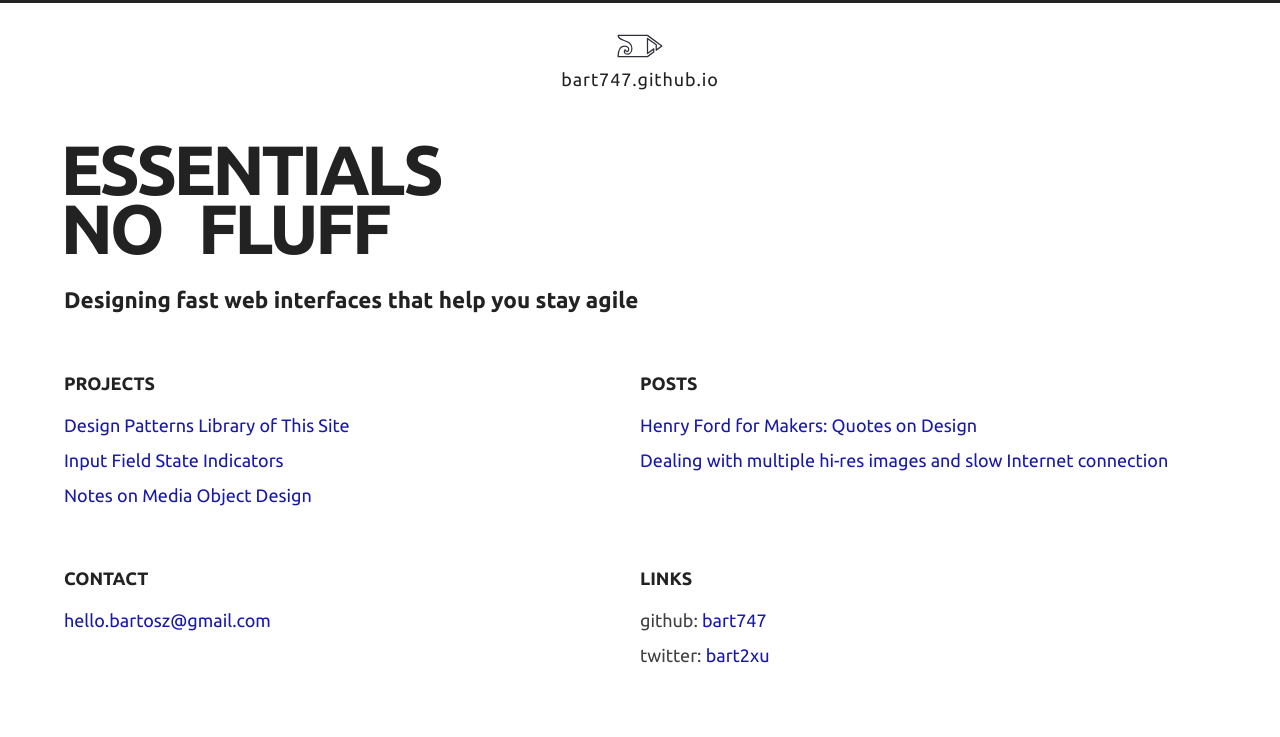
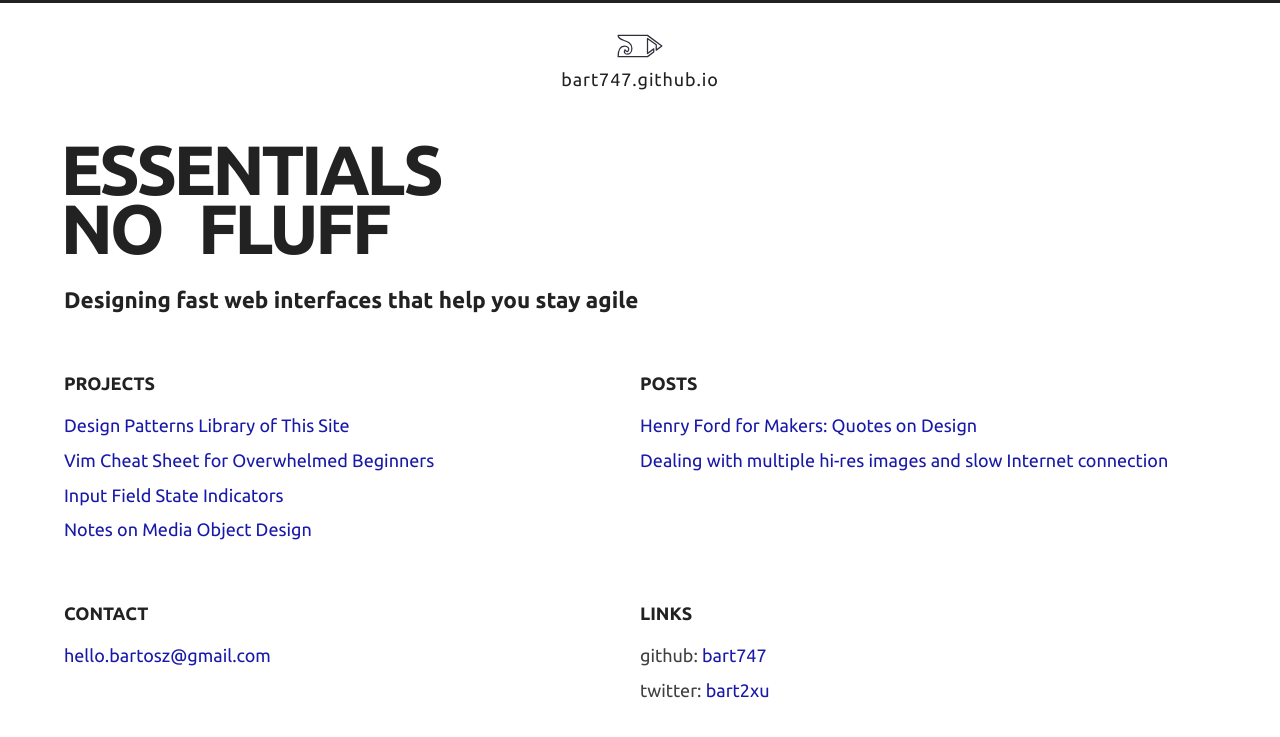
Before and after one commit to bart747/bart747, a Jekyll site: the page built from index.html, in a window 1280 px wide. Shown: the top 737 px of the page. Built offline with Jekyll 4.4.1, drawn with Linux system fonts in a browser that asks for light colours.

Commit message:
add new project link: vim cheat sheet

```diff
--- a/index.html
+++ b/index.html
@@ -25,6 +25,10 @@ layout: default
         </li>
 
         <li>
+        <a href="/Vim-Cheat-Sheet-for-Overwhelmed-Beginners">Vim Cheat Sheet for Overwhelmed Beginners</a>
+        </li>
+
+        <li>
         <a href="/Input-field-state-indicators">Input Field State Indicators</a>
         </li>
 
```
